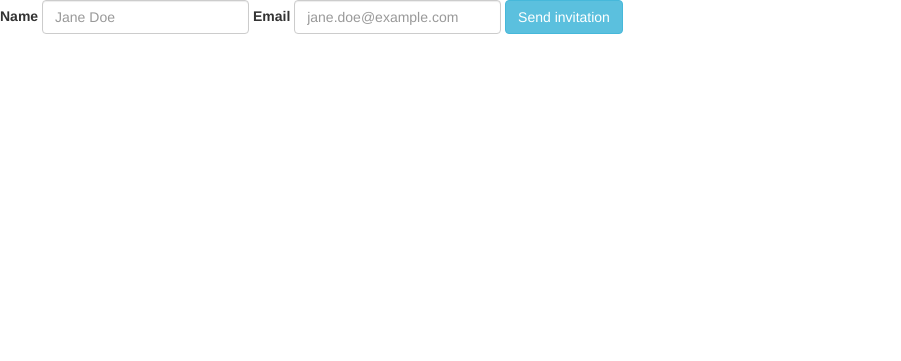
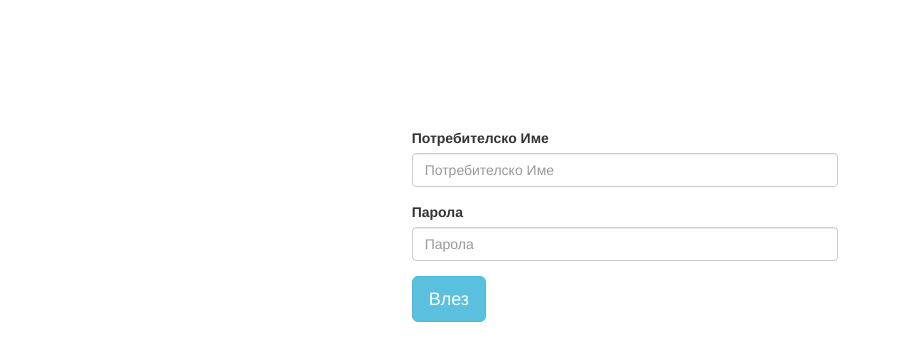
Before and after one commit to Gargite/hack16, a PHP site: page /logform.php in a window 1280 px wide. Shown: the top 361 px of the page, without its empty margins (0-901 px from the left). Run offline with PHP 8.4, Linux system fonts and the light colour scheme.

Commit message:
Login form front end ready

```diff
--- a/css/styles.css
+++ b/css/styles.css
@@ -1,12 +1,16 @@
-#main {
-	width: : 100%;
-}
-#log {
-	margin-left: 0 auto;
-	margin-right: 0 auto;
+html,
+body {
+	width: 100%;
+	padding: 0;
+	margin: 0;
 }
 .container {
-	margin-top: 3%;
+	margin-top: 10%;
+	padding: 0;
+}
+
+.row {
+	width: 100%;
 }
 
 table {
--- a/logform.php
+++ b/logform.php
@@ -12,21 +12,30 @@
   <link rel="stylesheet" href="css/styles.css">
   </head>
   <body>
-<div id= "main">
-<div id="log">
-    <form class="form-inline">
+<div class= "container col-md-12 col-sm-12 col-xs-12">
+    <form class="form-horizontal">
+    <div class="row">
+    <div class="col-md-4 col-md-offset-4 col-sm-6 col-xs-10 col-xs-offset-1">
     <div class="form-group">
-      <label for="exampleInputName2">Name</label>
-      <input type="text" class="form-control" id="exampleInputName2" placeholder="Jane Doe">
+      <label for="exampleInputName2">Потребителско Име</label>
+      <input type="text" class="form-control" id="exampleInputName2" placeholder="Потребителско Име">
     </div>
+    </div>
+    </div>
+    <div class="row">
+    <div class="col-md-4 col-md-offset-4 col-sm-6 col-xs-10 col-xs-offset-1">
     <div class="form-group">
-      <label for="exampleInputEmail2">Email</label>
-      <input type="email" class="form-control" id="exampleInputEmail2" placeholder="jane.doe@example.com">
+      <label for="exampleInputEmail2">Парола</label>
+      <input type="email" class="form-control" id="exampleInputEmail2" placeholder="Парола">
     </div>
-    <button type="submit" class="btn btn-info">Send invitation</button>
+    </div>
+    </div>
+    <div class="row">
+    <div class="col-md-2 col-md-offset-4 col-sm-6 col-xs-10 col-xs-offset-1" style="padding-left: 0;">
+    <input type="submit" value="Влез" class="btn btn-info btn-lg"></input>
+    </div>
+    </div>
   </form>
-
-</div>
 </div>
   </body>
 </html>
```
